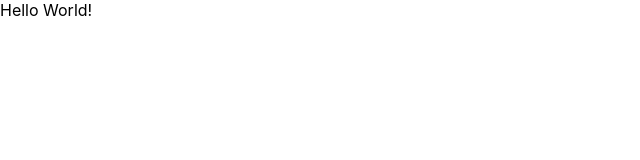
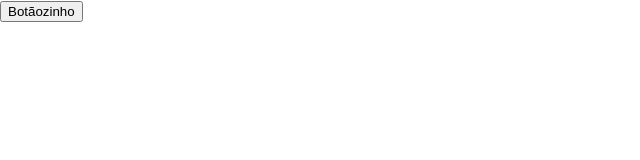
Before and after one commit to piresp/01_react_typescript, a React (Create React App) app in the folder studies/: page / in a window 1280 px wide. Shown: the top 160 px of the page, without its empty margins (0-640 px from the left). Built offline with nearby package versions, Linux system fonts and the light colour scheme; the HTML template or start-up script is replaced by a standard one.

Commit message:
aula_01_criando_botao
botaozinho

```diff
--- a/studies/public/index.html
+++ b/studies/public/index.html
@@ -10,34 +10,11 @@
       content="Web site created using create-react-app"
     />
     <link rel="apple-touch-icon" href="%PUBLIC_URL%/logo192.png" />
-    <!--
-      manifest.json provides metadata used when your web app is installed on a
-      user's mobile device or desktop. See https://developers.google.com/web/fundamentals/web-app-manifest/
-    -->
     <link rel="manifest" href="%PUBLIC_URL%/manifest.json" />
-    <!--
-      Notice the use of %PUBLIC_URL% in the tags above.
-      It will be replaced with the URL of the `public` folder during the build.
-      Only files inside the `public` folder can be referenced from the HTML.
-
-      Unlike "/favicon.ico" or "favicon.ico", "%PUBLIC_URL%/favicon.ico" will
-      work correctly both with client-side routing and a non-root public URL.
-      Learn how to configure a non-root public URL by running `npm run build`.
-    -->
-    <title>React App</title>
+    <title>Studies</title>
   </head>
   <body>
     <noscript>You need to enable JavaScript to run this app.</noscript>
     <div id="root"></div>
-    <!--
-      This HTML file is a template.
-      If you open it directly in the browser, you will see an empty page.
-
-      You can add webfonts, meta tags, or analytics to this file.
-      The build step will place the bundled scripts into the <body> tag.
-
-      To begin the development, run `npm start` or `yarn start`.
-      To create a production bundle, use `npm run build` or `yarn build`.
-    -->
   </body>
 </html>
--- a/studies/src/App.tsx
+++ b/studies/src/App.tsx
@@ -1,9 +1,10 @@
 import React from 'react';
+import Botao from './components/botao';
 
 function App() {
   return (
     <div className="App">
-        Hello World!
+        <Botao />
     </div>
   );
 }
--- /dev/null
+++ b/studies/src/components/botao/index.tsx
@@ -0,0 +1,13 @@
+import React from 'react';
+
+class Botao extends React.Component {
+    render() {
+        return (
+            <button>
+                Botãozinho
+            </button>
+        )
+    }
+}
+
+export default Botao;
```
